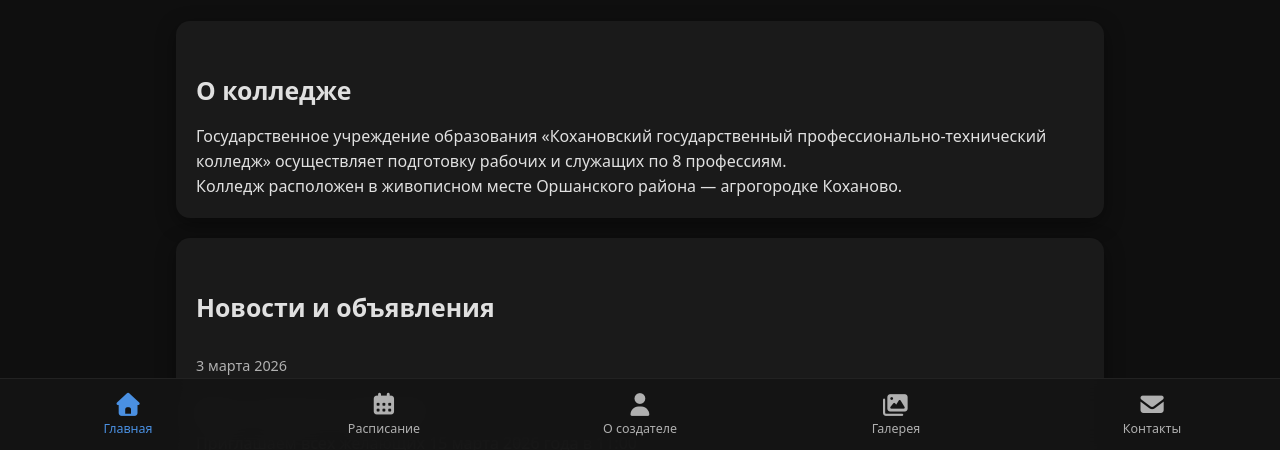
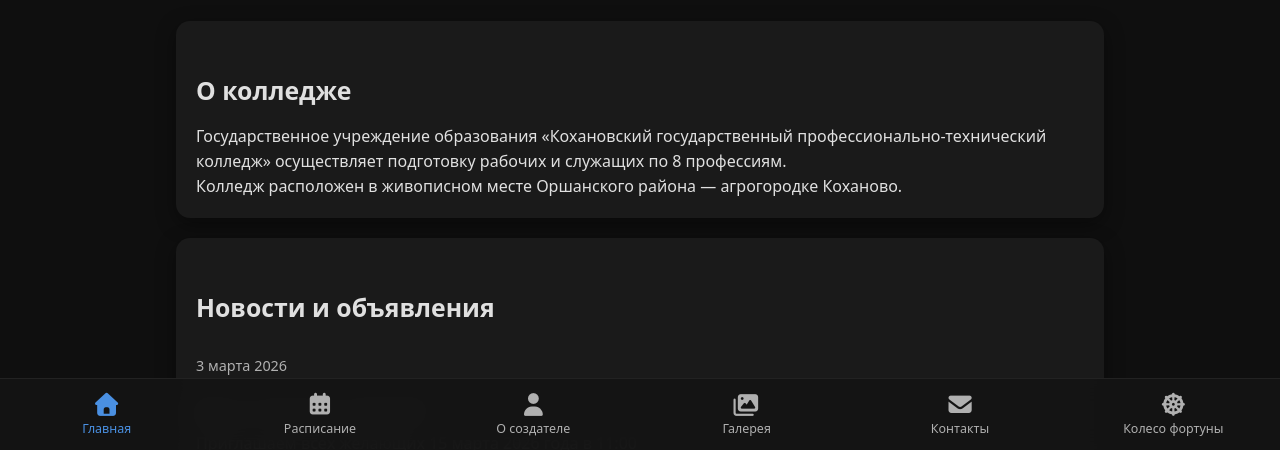
Before and after one commit to f1ikcer/Kokhanovsky-College, a plain HTML site: page index.html in a window 1280 px wide. Shown: the part 348-798 px from the top of the page. Drawn offline with Linux system fonts and the light colour scheme.

Commit message:
index.html

```diff
--- a/index.html
+++ b/index.html
@@ -59,6 +59,7 @@
   <a href="about.html" class="nav-item"><i class="fa-solid fa-user"></i><span data-key="nav_about">О создателе</span></a>
   <a href="gallery.html" class="nav-item"><i class="fa-solid fa-images"></i><span data-key="nav_gallery">Галерея</span></a>
   <a href="contacts.html" class="nav-item"><i class="fa-solid fa-envelope"></i><span data-key="nav_contacts">Контакты</span></a>
+  <a href="wheel.html" class="nav-item"><i class="fa-solid fa-dharmachakra"></i><span data-key="nav_wheel">Колесо фортуны</span></a>
 </nav>
 
 <button id="to-top" title="Наверх"><i class="fa-solid fa-chevron-up"></i></button>
```
